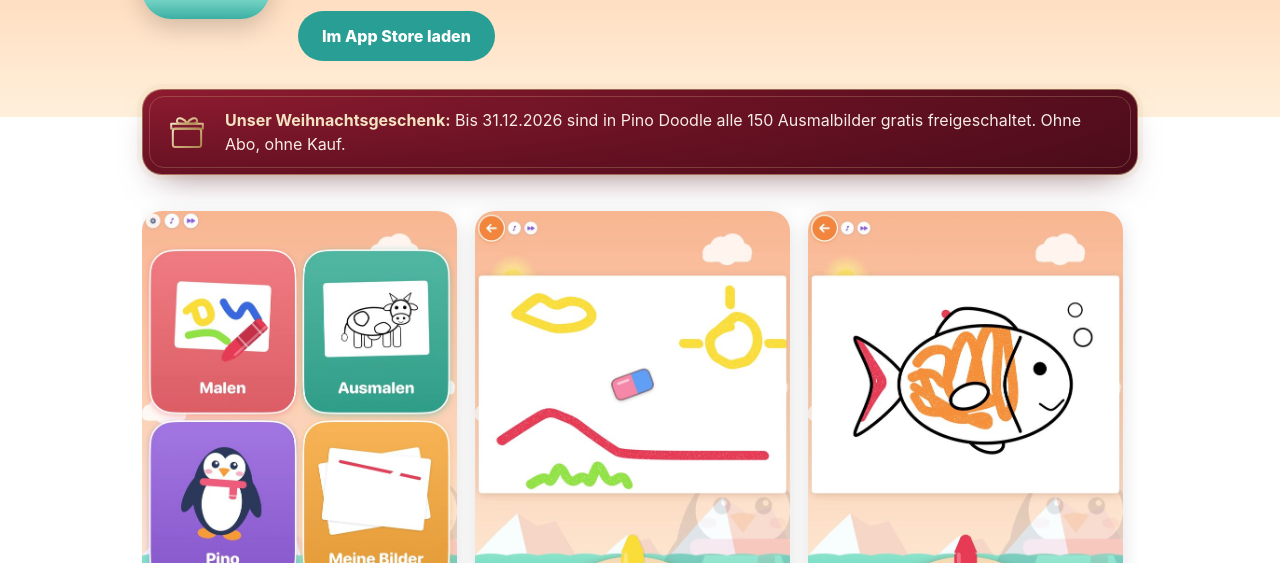
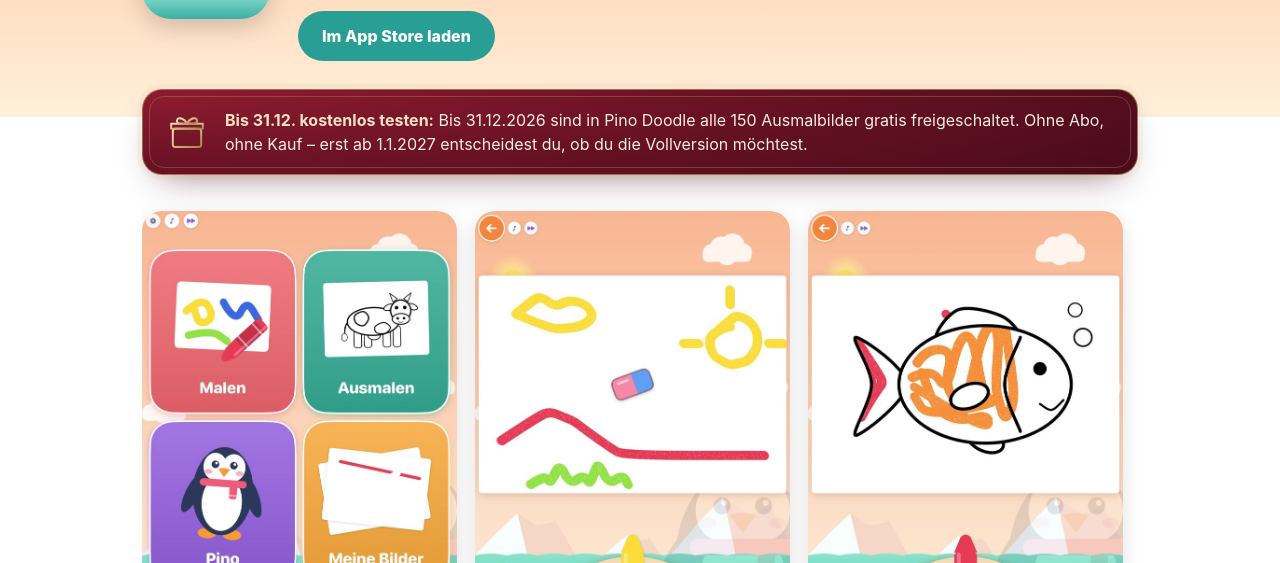
Before and after one commit to perlage-apps/perlage-apps.github.io, a plain HTML site: page pino-doodle/index.html in a window 1280 px wide. Shown: the part 237-800 px from the top of the page. Drawn offline with Linux system fonts and the light colour scheme.

Commit message:
Add files via upload

```diff
--- a/pino-doodle/index.html
+++ b/pino-doodle/index.html
@@ -54,7 +54,7 @@ footer a{color:#14213D}
 <div><h1>Pino Doodle</h1><p>Die erste Mal-App für Kinder von 1 bis 4: dicke Wachsmalstifte, 150 Ausmalbilder und Pino, der Pinguin.</p><a class="knopf" href="https://apps.apple.com/de/app/id6830373938">Im App Store laden</a></div></div>
 </div></div>
 
-<div class="wrap"><div class="geschenk" data-geschenk><svg class="schleife" viewBox="0 0 48 48" aria-hidden="true"><defs><linearGradient id="gg" x1="0" y1="0" x2="1" y2="1"><stop offset="0" stop-color="#F3E3C3"/><stop offset=".5" stop-color="#D4B483"/><stop offset="1" stop-color="#A9844A"/></linearGradient></defs><g fill="none" stroke="url(#gg)" stroke-width="2.4" stroke-linejoin="round" stroke-linecap="round"><rect x="7" y="20" width="34" height="22" rx="3"/><path d="M5 14h38v6H5z"/><path d="M24 14v28"/><path d="M24 14c-3-6-11-9-12-4s7 4 12 4zM24 14c3-6 11-9 12-4s-7 4-12 4z"/></g></svg><p><strong>Unser Weihnachtsgeschenk:</strong> Bis 31.12.2026 sind in Pino Doodle alle 150 Ausmalbilder gratis freigeschaltet. Ohne Abo, ohne Kauf.</p></div></div>
+<div class="wrap"><div class="geschenk" data-geschenk><svg class="schleife" viewBox="0 0 48 48" aria-hidden="true"><defs><linearGradient id="gg" x1="0" y1="0" x2="1" y2="1"><stop offset="0" stop-color="#F3E3C3"/><stop offset=".5" stop-color="#D4B483"/><stop offset="1" stop-color="#A9844A"/></linearGradient></defs><g fill="none" stroke="url(#gg)" stroke-width="2.4" stroke-linejoin="round" stroke-linecap="round"><rect x="7" y="20" width="34" height="22" rx="3"/><path d="M5 14h38v6H5z"/><path d="M24 14v28"/><path d="M24 14c-3-6-11-9-12-4s7 4 12 4zM24 14c3-6 11-9 12-4s-7 4-12 4z"/></g></svg><p><strong>Bis 31.12. kostenlos testen:</strong> Bis 31.12.2026 sind in Pino Doodle alle 150 Ausmalbilder gratis freigeschaltet. Ohne Abo, ohne Kauf – erst ab 1.1.2027 entscheidest du, ob du die Vollversion möchtest.</p></div></div>
 <div class="wrap"><div class="bilder"><figure><img src="bild1.jpg" alt="Die Startseite" loading="lazy"><figcaption>Die Startseite</figcaption></figure><figure><img src="bild2.jpg" alt="Malen mit Pino" loading="lazy"><figcaption>Malen mit Pino</figcaption></figure><figure><img src="bild3.jpg" alt="Ausmalen im Kindermodus" loading="lazy"><figcaption>Ausmalen im Kindermodus</figcaption></figure></div></div>
 
 <section id="funktionen"><div class="wrap zwei">
```
